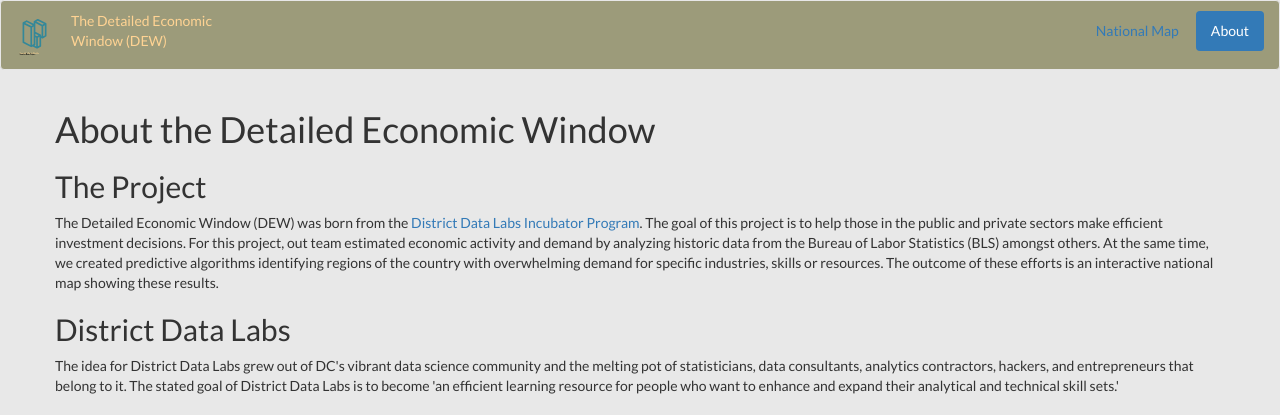
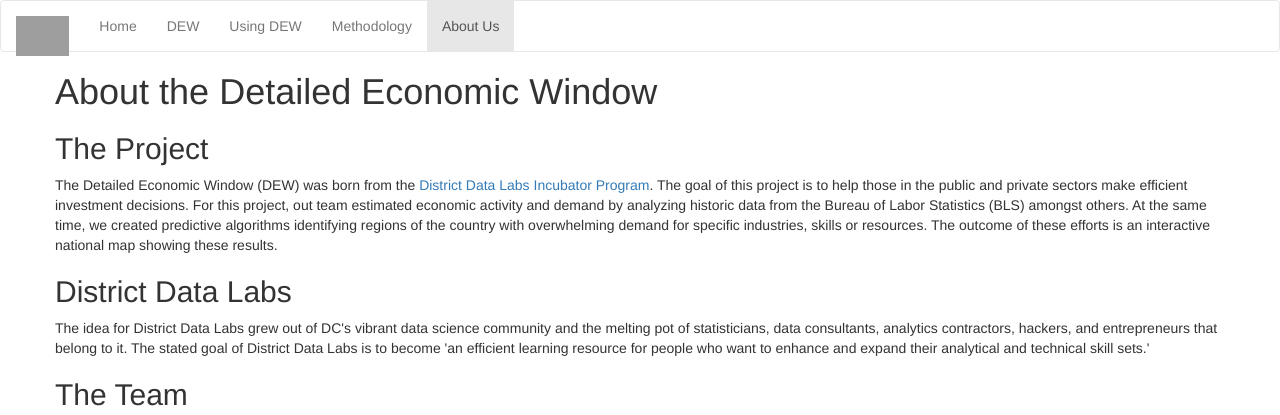
Before and after one commit to DistrictDataLabs/02-group-b, a Flask app: page /about in a window 1280 px wide. Shown: the top 415 px of the page. Run offline with Flask 2, Linux system fonts and the light colour scheme; some libraries are stand-ins or nearby versions; some web fonts are replaced; grey boxes are pictures that could not be loaded.

Commit message:
Routing updated.

```diff
--- a/templates/about.html
+++ b/templates/about.html
@@ -1,29 +1,33 @@
-<!DOCTYPE html>
 <meta charset="utf-8">
 <head>
 <link rel="stylesheet" href="{{url_for('static',filename='normalize.css')}}">
 <link rel="stylesheet" href="https://maxcdn.bootstrapcdn.com/bootstrap/3.3.1/css/bootstrap.min.css">
-<link rel="stylesheet" type="text/css" href="about.css"/>
 </head>
-<body>
-<nav class="navbar navbar-default" id="navbar" style="height: 70px">
+<nav class="navbar navbar-default" style="margin: 0 auto; background-color: white;">
   <div class="container-fluid">
     <div class="navbar-header">
-      <a class="navbar-brand" href="#">
-        <img alt="DEW" src="{{url_for('static', filename='data1.svg')}}" style="height: 40px"></a>
-      <div style="margin-top: 10px;">
-        <div style="display: table-cell; vertical-align: middle;">The Detailed Economic Window (DEW)</div>
-        </div>
-      </div>
-      <div class="pull-right" style="margin-top: 10px">
-      <ul class="nav nav-pills">
-        <li>
-        <a href="{{ url_for('home')}}">National Map</a>
-        <li class="active"><a href="{{ url_for('about')}}">About</a></li>
-       </ul>
-     </div>
-     </div>
-   </div>
+      <button type="button" class="navbar-toggle collapsed" data-toggle="collapse" data-target="#bs-example-navbar-collapse-1">
+        <span class="sr-only" >Toggle navigation</span>
+        <span class="icon-bar"></span>
+        <span class="icon-bar"></span>
+        <span class="icon-bar"></span>
+      </button>
+      <a class="navbar-brand" href="#"><img src="{{url_for('static', filename='dewlogo.svg')}}" style="height: 40px"></img></a>
+    </div>
+
+    <!-- Collect the nav links, forms, and other content for toggling -->
+    <div class="collapse navbar-collapse" id="bs-example-navbar-collapse-1">
+      <ul class="nav navbar-nav">
+        <li><a href="{{ url_for('home')}}">Home<span class="sr-only">(current)</span></a></li>
+        <li><a href="{{ url_for('platform')}}">DEW</a></li>
+        <li><a href="{{ url_for('howto')}}">Using DEW</a></li>
+        <li><a href="{{ url_for('methodology')}}">Methodology</a></li>
+        <li class="active"><a href="{{ url_for('about')}}">About Us</a></li>
+         </ul>
+        </li>
+      </ul>
+    </div><!-- /.navbar-collapse -->
+  </div><!-- /.container-fluid -->
 </nav>
 
 <div class="container">
```
Also changed, not shown: templates/howto.html (+31 -0 lines), templates/methodology.html (+32 -0 lines), templates/platform.html (+25 -16 lines).
